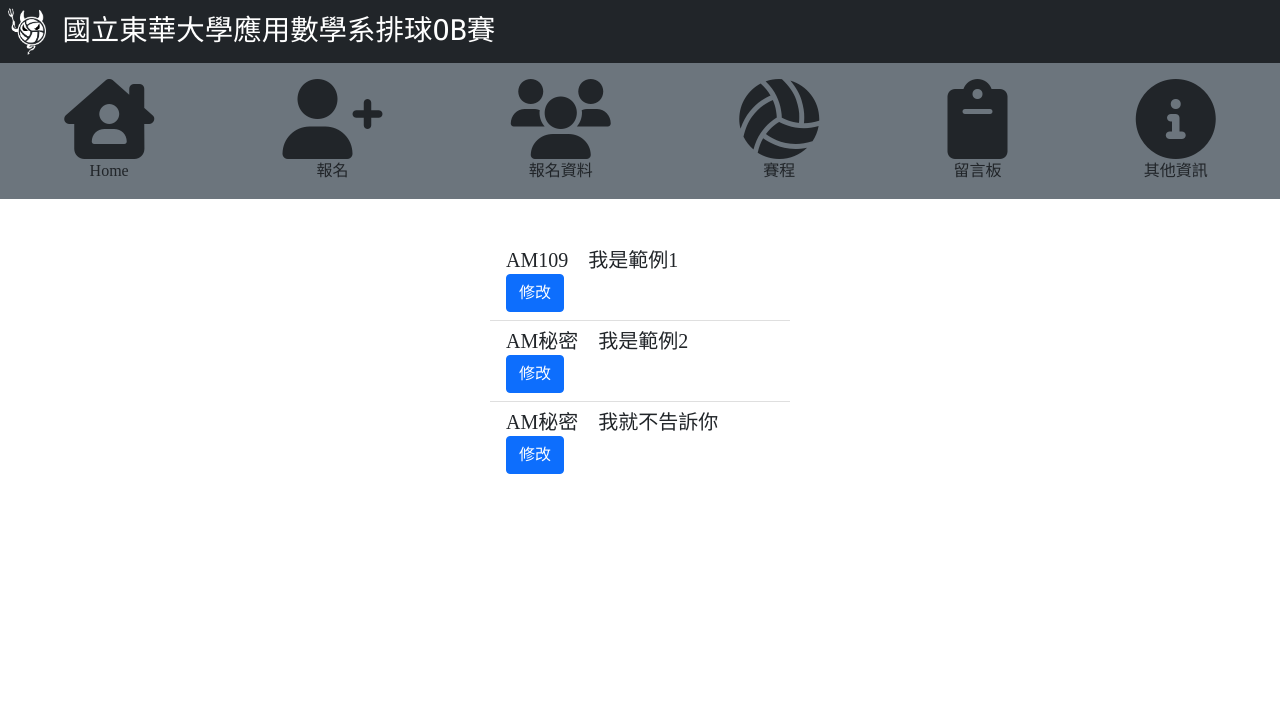
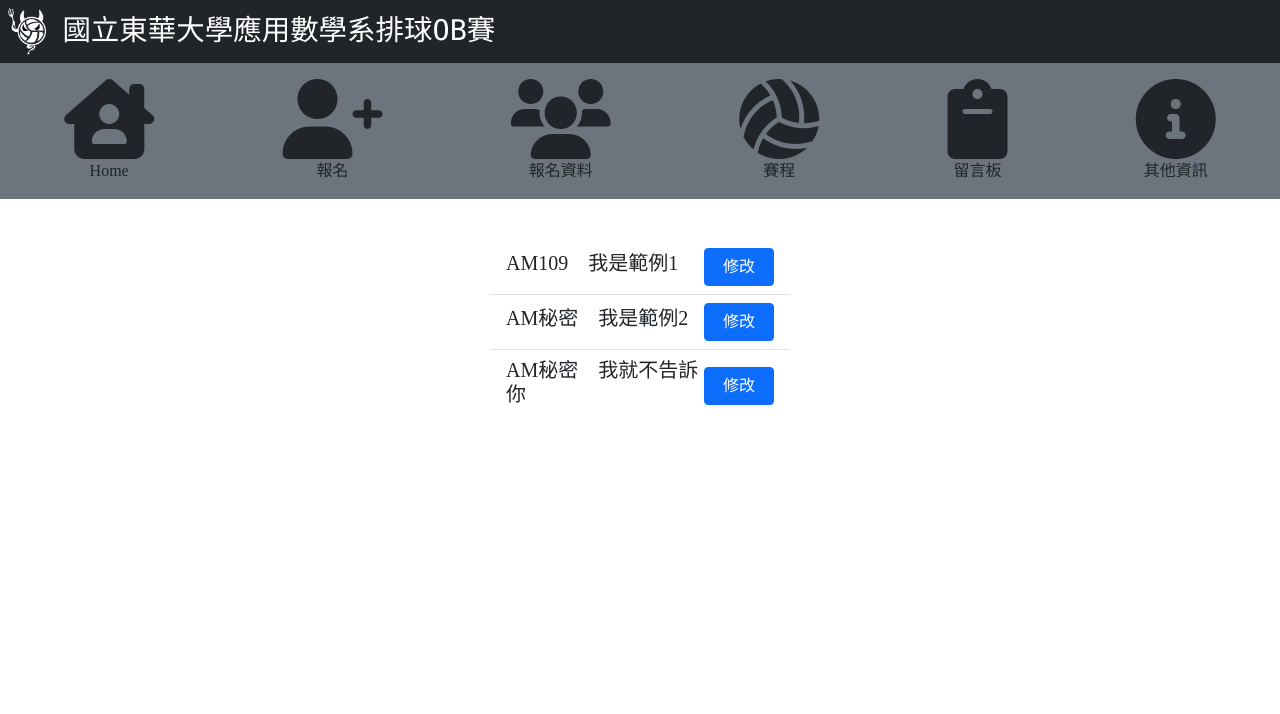
Before and after one commit to monoserve174/OB_web, a Flask app: page /joinerinfo in a window 1280 px wide. Shown: the top 714 px of the page. Run offline with Flask 2, Linux system fonts and the light colour scheme; data comes from the database, SQL or seed files in the repository; some libraries are stand-ins or nearby versions.

Commit message:
fix B:joinerInfoBtn

```diff
--- a/myapp/templates/joinerinfo.html
+++ b/myapp/templates/joinerinfo.html
@@ -4,17 +4,21 @@
         <div style="width: 300px; margin: 0 auto 0;">
             <ul class="list-group list-group-flush">
                 {% for user in userData %}
-                    <li class="list-group-item"><span class="h5">{{ user.amid }}
-                        <span style="display: inline-block;width: 10px"></span>
-                        {{ user.name }}
-                        <span style="display: inline-block;width: 50px"></span>
-                        </span>
-                        <form style="display: inline" method="post" action="{{ url_for('join') }}">
+                    <li class="list-group-item d-flex justify-content-between align-items-center"
+                        style="width: 100%;">
+                        <div class="h5">
+                            <p class="d-inline">{{ user.amid }}
+                                <span style="display: inline-block;width: 10px"></span>
+                                {{ user.name }}</p>
+                        </div>
+                        <form method="post" action="{{ url_for('join') }}">
                             <label for="formName" class="form-label" hidden>表單名稱</label>
-                            <input type="text" class="form-control" name="formName" id="formName" value="editUser" hidden>
+                            <input type="text" class="form-control" name="formName" id="formName" value="editUser"
+                                   hidden>
                             <label for="userId" class="form-label" hidden>人員識別碼</label>
-                            <input type="text" class="form-control" name="userId" id="userId" value="{{ user.id }}" hidden>
-                            <button type="submit" class="btn btn-primary">修改</button>
+                            <input type="text" class="form-control" name="userId" id="userId" value="{{ user.id }}"
+                                   hidden>
+                            <button style="width: 70px" type="submit" class="btn btn-primary">修改</button>
                         </form>
                     </li>
                 {% endfor %}
```
Also changed, not shown: 1 other file.
